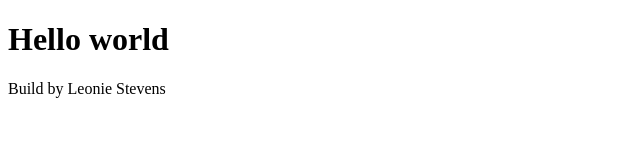
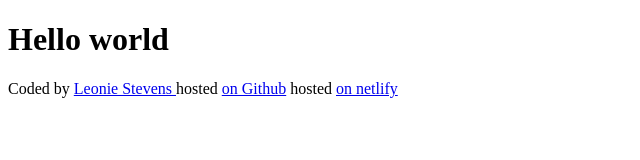
Before and after one commit to Leonie152/MyweatherApp, a plain HTML site: page index.html in a window 1280 px wide. Shown: the whole page, without its empty margins (0-640 px from the left). Drawn offline with Linux system fonts and the light colour scheme.

Commit message:
added links

```diff
--- a/index.html
+++ b/index.html
@@ -7,6 +7,17 @@
   </head>
   <body>
     <h1>Hello world</h1>
-    <footer>Build by Leonie Stevens</footer>
+    <footer>
+      Coded by
+      <a href="https://github.com/Leonie152" target="_blank">
+        Leonie Stevens
+      </a>
+      hosted
+      <a href="https://github.com/Leonie152/MyweatherApp" target="_blank">
+        on Github</a
+      >
+      hosted
+      <a href=" https://leonieshecodesweatherapp.netlify.app"> on netlify</a>
+    </footer>
   </body>
 </html>
```
